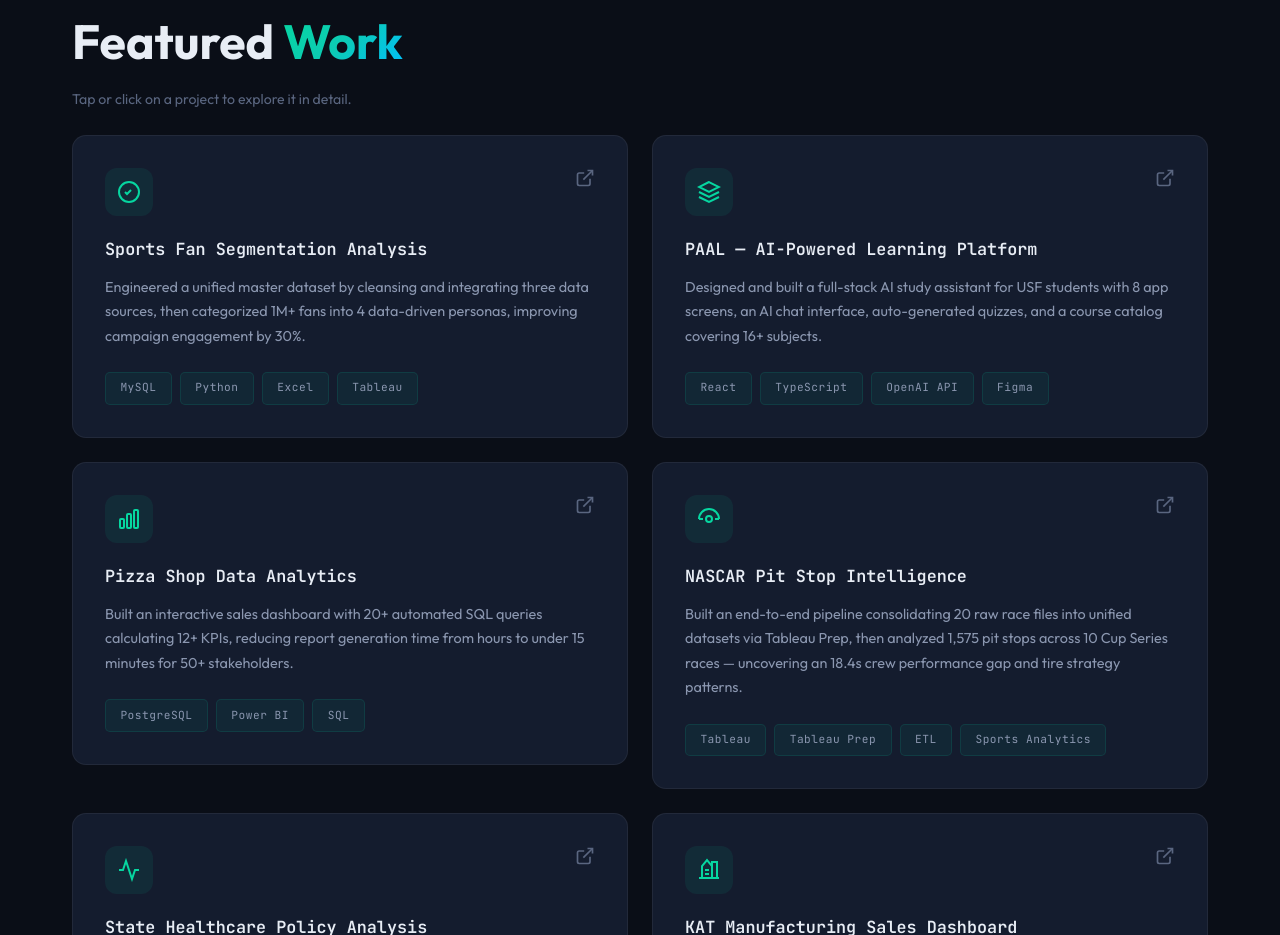
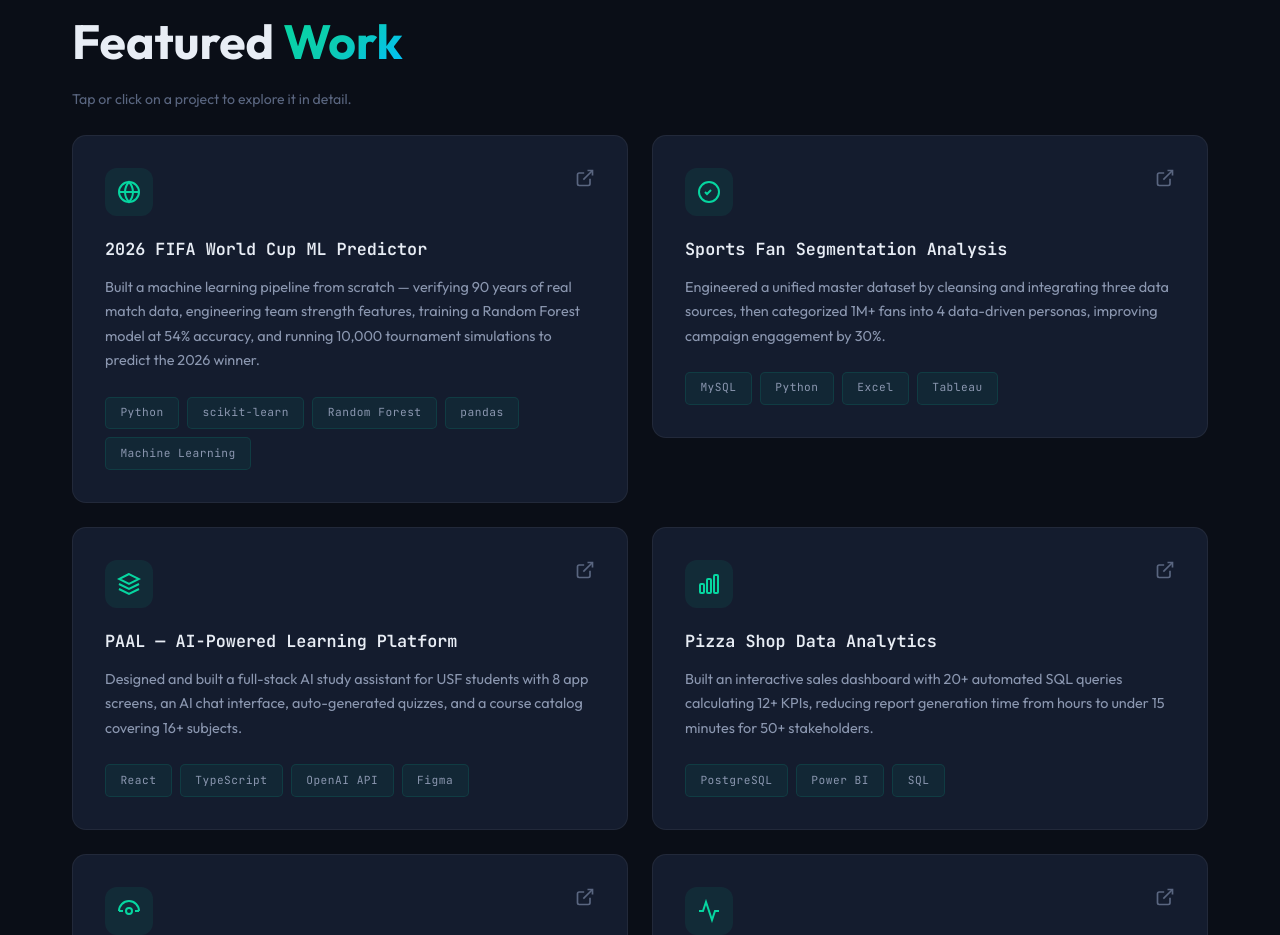
Before and after one commit to syed-j/syed-j.github.io, a plain HTML site: page index.html in a window 1280 px wide. Shown: the part 2629-3564 px from the top of the page. Drawn offline with Linux system fonts and the light colour scheme.

Commit message:
Add project card for 2026 FIFA World Cup ML Predictor

```diff
--- a/index.html
+++ b/index.html
@@ -924,6 +924,27 @@
             <p style="color:var(--text-muted); font-size:.88rem; margin-top:-2.5rem; margin-bottom:1.5rem;">Tap or click on a project to explore it in detail.</p>
         </div>
         <div class="projects-grid">
+             <a href="project-worldcup.html" style="text-decoration:none;color:inherit;">
+            <div class="project-card fade-in" style="cursor:pointer;">
+                <div class="project-header">
+                    <div class="project-icon">
+                        <svg viewBox="0 0 24 24"><circle cx="12" cy="12" r="10"/><path d="M2 12h20M12 2a15.3 15.3 0 0 1 4 10 15.3 15.3 0 0 1-4 10 15.3 15.3 0 0 1-4-10 15.3 15.3 0 0 1 4-10z"/></svg>
+                    </div>
+                    <div class="project-link">
+                        <svg viewBox="0 0 24 24"><path d="M18 13v6a2 2 0 0 1-2 2H5a2 2 0 0 1-2-2V8a2 2 0 0 1 2-2h6"/><polyline points="15 3 21 3 21 9"/><line x1="10" y1="14" x2="21" y2="3"/></svg>
+                    </div>
+                </div>
+                <h3 class="project-title">2026 FIFA World Cup ML Predictor</h3>
+                <p class="project-desc">Built a machine learning pipeline from scratch — verifying 90 years of real match data, engineering team strength features, training a Random Forest model at 54% accuracy, and running 10,000 tournament simulations to predict the 2026 winner.</p>
+                <div class="project-tags">
+                    <span class="project-tag">Python</span>
+                    <span class="project-tag">scikit-learn</span>
+                    <span class="project-tag">Random Forest</span>
+                    <span class="project-tag">pandas</span>
+                    <span class="project-tag">Machine Learning</span>
+                </div>
+            </div>
+            </a>
             <a href="project-sports.html" style="text-decoration:none;color:inherit;">
             <div class="project-card fade-in" style="cursor:pointer;">
                 <div class="project-header">
```
